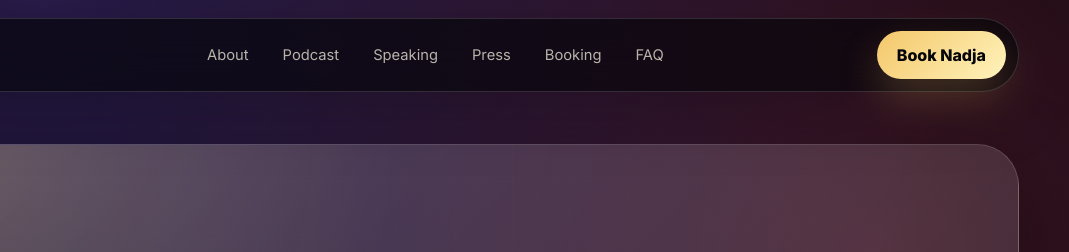
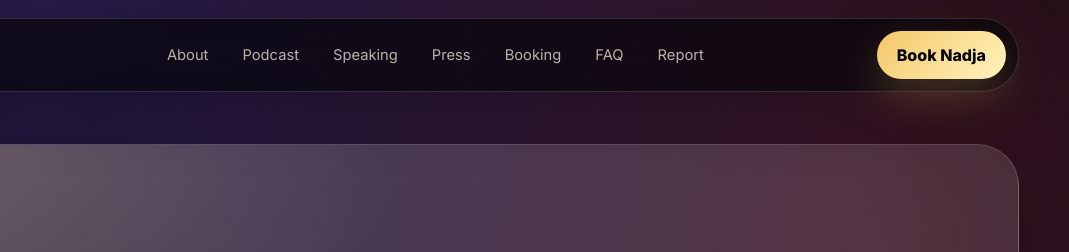
Before and after one commit to elettro/nadjaatwal, a plain HTML site: page ai-technology-commentary/index.html in a window 1280 px wide. Shown: the top 252 px of the page, 211-1280 px from the left. Drawn offline with nearby package versions, Linux system fonts and the light colour scheme.

Commit message:
Add report link to navigation

```diff
--- a/ai-technology-commentary/index.html
+++ b/ai-technology-commentary/index.html
@@ -122,6 +122,7 @@
         <a href="/press/">Press</a>
         <a href="/booking/">Booking</a>
         <a href="/#faq">FAQ</a>
+        <a href="/report/">Report</a>
       </nav>
       <a class="nav-cta" href="/booking/">Book Nadja</a>
     </header>
```
Also changed, not shown: booking/index.html (+1 -0 lines), business-advisor/index.html (+1 -0 lines), index.html (+1 -0 lines), media-architect/index.html (+1 -0 lines), podcast/index.html (+1 -0 lines), pr-strategist/index.html (+1 -0 lines), press/index.html (+1 -0 lines), privacy-policy/index.html (+1 -0 lines), speaker/index.html (+1 -0 lines).
